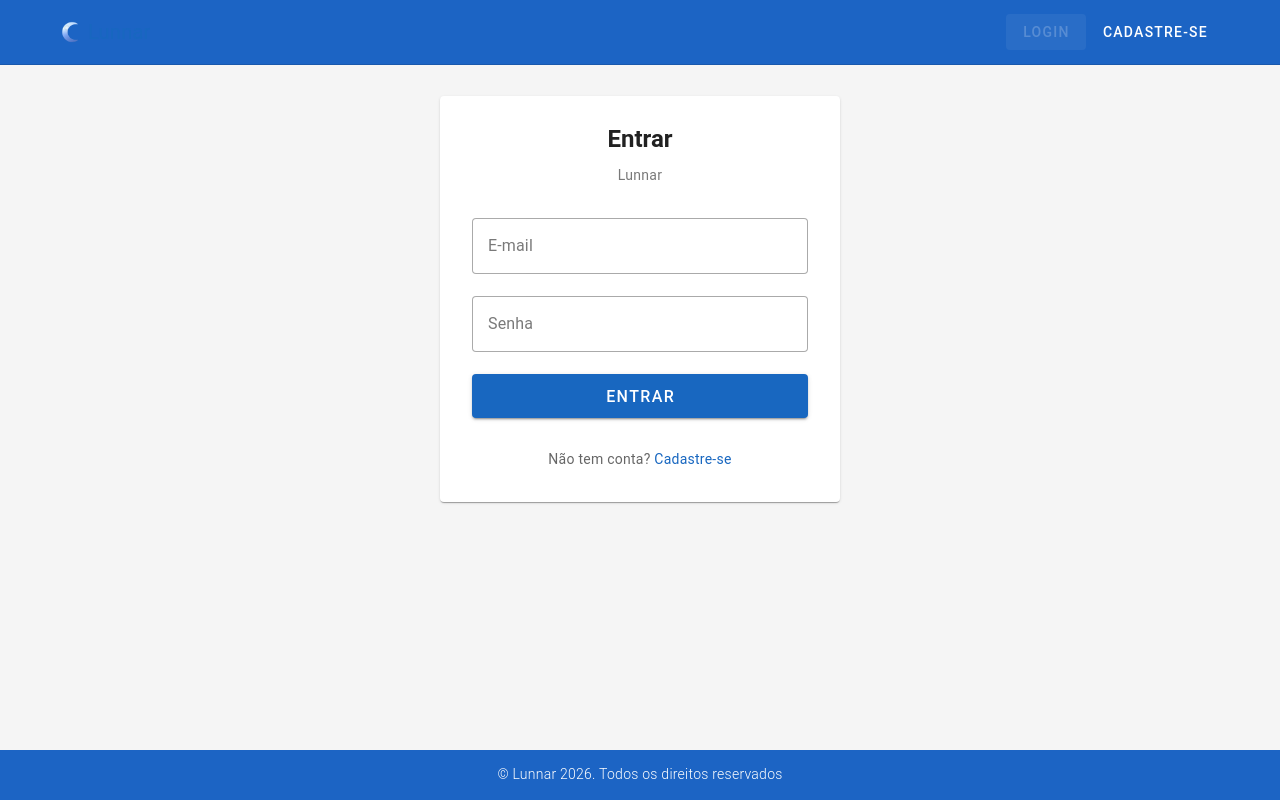
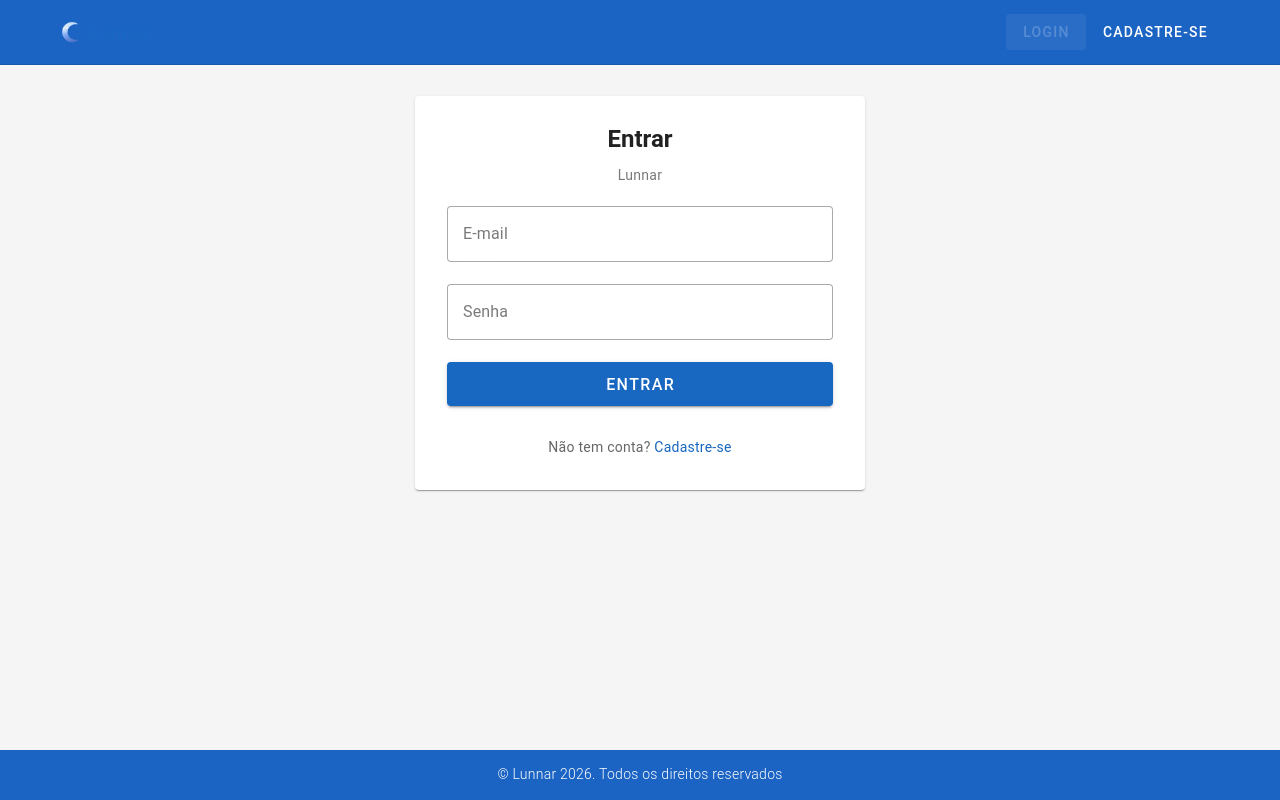
Before and after one commit to steffaneleal/Lunnar-frontend, a Nuxt app: page /login in a window 1280 px wide. Built offline with nearby package versions, Linux system fonts and the light colour scheme.

Commit message:
:lipstick: feat: alteração do layout

```diff
--- a/pages/login.vue
+++ b/pages/login.vue
@@ -1,8 +1,8 @@
 <template>
-  <v-container class="fill-height justify-center">
-    <v-card width="100%" max-width="400" class="pa-4">
+  <v-container class="fill-height justify-center align-center">
+    <v-card width="100%" max-width="450" class="pa-4">
       <v-card-title class="text-h5 font-weight-bold text-center">Entrar</v-card-title>
-      <v-card-subtitle class="text-center mb-4">Lunnar</v-card-subtitle>
+      <v-card-subtitle class="text-center mb-1">Lunnar</v-card-subtitle>
 
       <v-card-text>
         <v-form @submit.prevent="submit">
```
